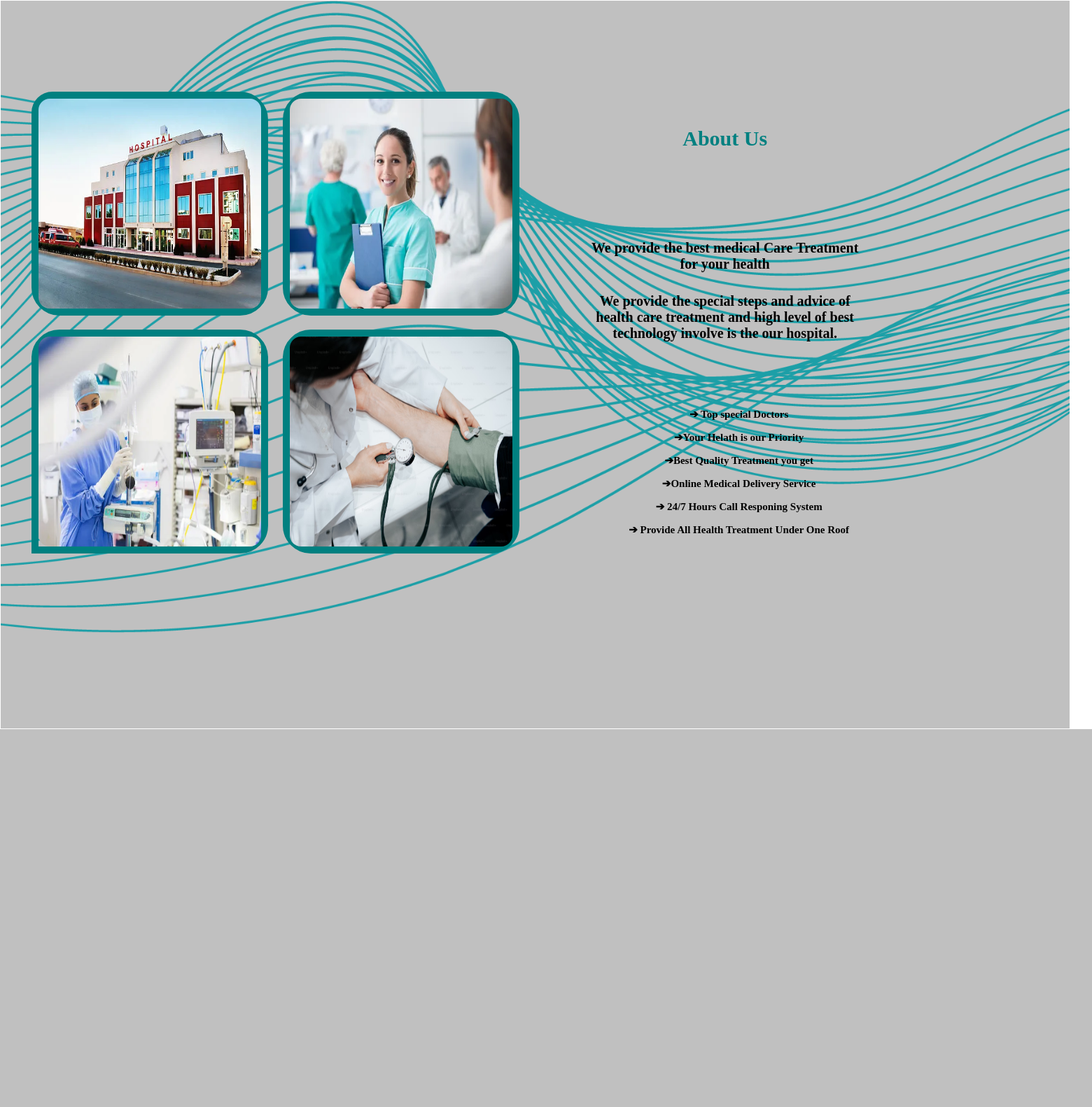
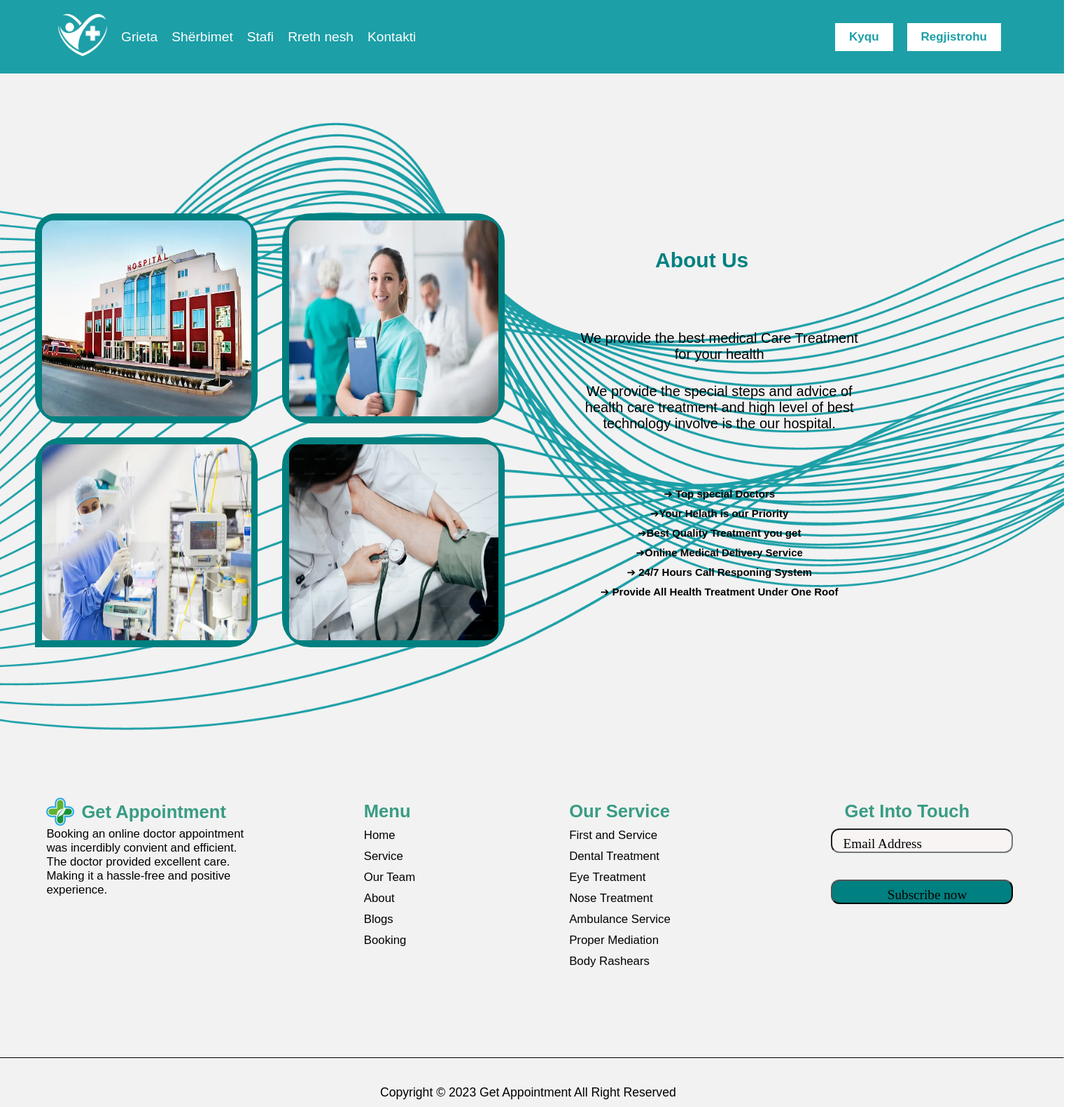
Before and after one commit to shubi06/ProjektiWEB, a PHP site: page /about-us.html in a window 1560 px wide. Shown: the whole page at 70% size. Before the commit the page ends 1042 px from the top, so only its background shows below. Run offline with PHP 8.4, Linux system fonts and the light colour scheme.

Commit message:
shtimi i footerit ne secilin tab

```diff
--- a/about-us.html
+++ b/about-us.html
@@ -5,28 +5,58 @@
     <meta name="viewport" content="width=device-width, initial-scale=1.0">
     <title>About Us</title>
     <link rel="stylesheet" href="lidhja_me_css.css">
+    <link rel="stylesheet" href="main.css">
 </head>
 
-<section class="klasa1001" style="background-color: #c0c0c0; margin-bottom: -7px; margin-left: -7px; width: 1527px;">
+<section class="klasa1001" style="background-color: #f2f2f2; margin-bottom: -10px; margin-left: -7px; width: 1527px;">
 
-<div class="container999" style="margin-top: -7px; width: 1527px;">
+    <header class="header" >
+        <div class="navigimi">
+        <div class="nav-start">
+
+
+            <ul>
+
+                <li>   <a href="index.html"><img  style="width: 70px; height: 60px;" src="logo-bardh.png" alt=""></a> </li>
+                <li>   <a href="index.html">Grieta</a> </li>
+                <li>   <a href="sherbimet.html" target=”_blank” >Shërbimet</a> </li>
+                <li>   <a href="Stafiyne.html">Stafi</a></li>
+                <li>   <a href="about-us.html" target=”_blank” >Rreth nesh</a></li>
+                <li>   <a href="book-an-appointment.html" target="_blank">Kontakti</a></li>
+
+             </ul>
+
+
+        </div>
+
+        <div class="nav-end">
+           <ul>
+        <li> <a href="login.html"> <button class="regj"> Kyqu</button></a> </li>
+        <li> <a href="login.html"> <button class="regj"> Regjistrohu</button></a> </li>
+        </ul>
+        </div>
+        </div>
+
+    </header>
+
+<div class="container999" style="margin-top: 70px; width: 1527px;">
     <div class="box999" id="id999">
     <div class="kryesori-inside-1">
-    <div class="mbrenda-1shit"  id="inside-1"><img clas="imazhi1" style=" width: 318px; border-radius: 16px;" src="foto7.png" alt="foto  e spitalit"></div>
-    <div class="mbrenda-1shit"  id="inside-2"><img clas="imazhi2"style=" width: 318px; border-radius: 16px;" src="foto5.png" alt="foto  e spitalit"></div>
-    <div class="mbrenda-1shit"  id="inside-3"><img clas="imazhi3"style=" width: 318px; border-radius: 16px;" src="foto6.png" alt="foto  e spitalit"></div>
-    <div class="mbrenda-1shit"  id="inside-4"><img clas="imazhi3"style=" width: 318px; border-radius: 16px;" src="foto8.png" alt="foto  e spitalit"></div>
+    <div class="mbrenda-1shit"  id="inside-1"><img clas="imazhi1" style=" width: 299px; border-radius: 16px;" src="foto7.png" alt="foto  e spitalit"></div>
+    <div class="mbrenda-1shit"  id="inside-2"><img clas="imazhi2"style=" width: 299px; border-radius: 16px;" src="foto5.png" alt="foto  e spitalit"></div>
+    <div class="mbrenda-1shit"  id="inside-3"><img clas="imazhi3"style=" width: 299px; border-radius: 16px;" src="foto6.png" alt="foto  e spitalit"></div>
+    <div class="mbrenda-1shit"  id="inside-4"><img clas="imazhi3"style=" width: 299px; border-radius: 16px;" src="foto8.png" alt="foto  e spitalit"></div>
     </div>
     </div>
     <div class="box999" id="id2">
-        <h1 class="provide"  style="color:#008080; font-size: 30px; margin-top: 80px;">About Us</h1>
+        <h1 class="provide"  style="color:#008080; font-size: 30px; margin-top: 80px; padding-right: 50px;">About Us</h1>
         <div class="provide"id="c2">
             <br>
-        <p class="animate__animated animate__bounce   animation: bounce; animation-duration: 4s" id="tektsti999" style="font-weight: bold";>We provide the best medical Care Treatment for your health</p>
-        <p class="animate__animated animate__bounce animate__repeat-2" id="tektsti999" style="margin-top: 30px; font-weight: bold;">We provide the special steps and advice of health care treatment and high level of best technology involve is the our hospital.</p>
+        <p class="animate__animated animate__bounce   animation: bounce; animation-duration: 4s" id="tektsti999" style="font-weight: 540";>We provide the best medical Care Treatment for your health</p>
+        <p class="animate__animated animate__bounce animate__repeat-2" id="tektsti999" style="margin-top: 30px; font-weight: 540;">We provide the special steps and advice of health care treatment and high level of best technology involve is the our hospital.</p>
         </div>
 
-            <div class="provide"id="c3" style="font-weight: 400px;">
+            <div class="provide"id="c3" style="font-weight: 550;">
                     <ul><li>&#10132; Top special Doctors</li></ul>
                     <ul><li>&#10132;Your Helath is our Priority</li></ul>
                     <ul><li>&#10132;Best Quality Treatment you get</li></ul>
@@ -38,7 +68,109 @@
     </div>
     </div>
 
+
+
+    <section class="footerFoRsHerbimet">
+        <section class="klasaefooterit">
+          <div class="main999" style="margin-top: -100px;">
+            <div class="d1">
+                <div class="g">
+                    <div style="display: flex; align-items: center;">
+                        <img src="logo_+.png" style="width: 40px;" alt="+logo">
+                        <h1 style="color: #389c84; padding-left: 10px; font-size: 1.6em;">Get Appointment</h1>
+                    </div>
+                    <p style="margin-top: 2px; font-size: 1.05em;">Booking an online doctor appointment
+                        was incerdibly convient and efficient. The
+                        doctor provided excellent care. Making it
+                        a hassle-free and positive experience.
+                        </p>
+                </div>
+            </div>
+            <div class="d1">
+                <div class="g2" style="margin-left: 80px;">
+                    <h1 style="color: #389c84; font-size: 1.6em;">Menu</h1>
+                    <div class="okok1" style=" font-size: 1.05em;">
+                    <p class="okok">Home</p>
+                    <p class="okok">Service</p>
+                    <p class="okok">Our Team</p>
+                    <p class="okok">About</p>
+                    <p class="okok">Blogs</p>
+                    <p class="okok">Booking</p>
+                  </div>
+                </div>
+            </div>
+            <div class="d1">
+                <div class="g3">
+                    <h1 style="color:#389c84; font-size: 1.6em;">Our Service</h1>
+                    <p class="okok2" style="font-size: 1.05em;">First and Service</p>
+                    <p class="okok2" style="font-size: 1.05em;">Dental Treatment</p>
+                    <p class="okok2" style="font-size: 1.05em;">Eye Treatment</p>
+                    <p class="okok2" style="font-size: 1.05em;">Nose Treatment</p>
+                    <p class="okok2" style="font-size: 1.05em;">Ambulance Service</p>
+                    <p class="okok2" style="font-size: 1.05em";">Proper Mediation</p>
+                    <p class="okok2" style="font-size: 1.05em;">Body Rashears</p>
+                </div>
+            </div>
+            <div class="d1">
+                <div class="g4">
+                    <h1 style="padding-left: 20px;color:#389c84; font-size: 1.6em;">Get Into Touch</h1>
+                    <div>
+                     <form>
+                   <input type="email" id="eemaiInputt" required placeholder="Email Address" style="display: flex; text-decoration: none; color: black; width: 260px; height: 35px; font-size: 1.2em; font-family:'Times New Roman', Times, serif;   padding-top:8px ;margin-bottom: 20px; margin-top: 10px;  padding-left: 16px; border-radius: 12px;background-color: #f8f4f4; "><label for="error-email" id="errorInputEmaili" style="padding-left: 5px;"></label>
+                   <input type="submit" required onclick="validimiFOOTER()" value="Subscribe now" style="display: flex; text-decoration: none;color: black;width: 260px; font-size: 1.2em; font-family:'Times New Roman', Times, serif; height: 35px;padding-top:8px;border-radius:12px;  padding-left: 16px; background-color:rgb(0, 128, 128);">
+                    </form>
+                </div>
+                </div>
+            </div>
+            </div>
+
+            <script>
+          let EemailREGEX=/\w[a-z || 0-9 || A-Z]+@+\w[a-z]{3,10}[._-]{1}\w{3}/;
+
+
+
+              function validimiFOOTER(){
+          let iiinputEmail=document.getElementById('eemaiInputt');
+          let emAilError=document.getElementById('errorInputEmaili');
+          emAilError.innerText='';
+
+                if(!EemailREGEX.test(iiinputEmail.value)){
+                  emAilError.style.color='#FF0000';
+                  emAilError.innerText='Wrong Email';
+                  alert("Ju Lutemi Plotesoni Emailen Sic Duhet !!");
+                  return;
+                }
+                else if(EemailREGEX.test(iiinputEmail.value)){
+                  emAilError.style.color='#58FF00';
+                  emAilError.innerText='Successfully Email';
+                  alert("Ju Keni Plotesuar Emailen Sic Duhet !!");
+                  return;
+                }
+
+              }
+
+
+
+
+          </script>
+            <br>
+            <br>
+            <hr>
+            <br>
+            <br>
+        <p class="Copyright" style="padding-left: 550px; margin-top: 2px; padding-bottom: 10px;font-size: 1.1em; margin-bottom: 10px;">Copyright © 2023 Get Appointment All Right Reserved</p>
+
+        </section>
+      </section>
+
+
+
 </section>
+
+
+
+
+
 
 
 </body>
--- a/lidhja_me_css.css
+++ b/lidhja_me_css.css
@@ -409,7 +409,7 @@ width: 340px;
 height: 400px;
 }
 .g{
-padding-top: 70px;
+padding-top: 65px;
 padding-left: 40px;
 }
 .g2{
```
Also changed, not shown: Stafiyne.html (+101 -0 lines), book-an-appointment.html (+122 -5 lines), sherbimet.html (+98 -0 lines).
